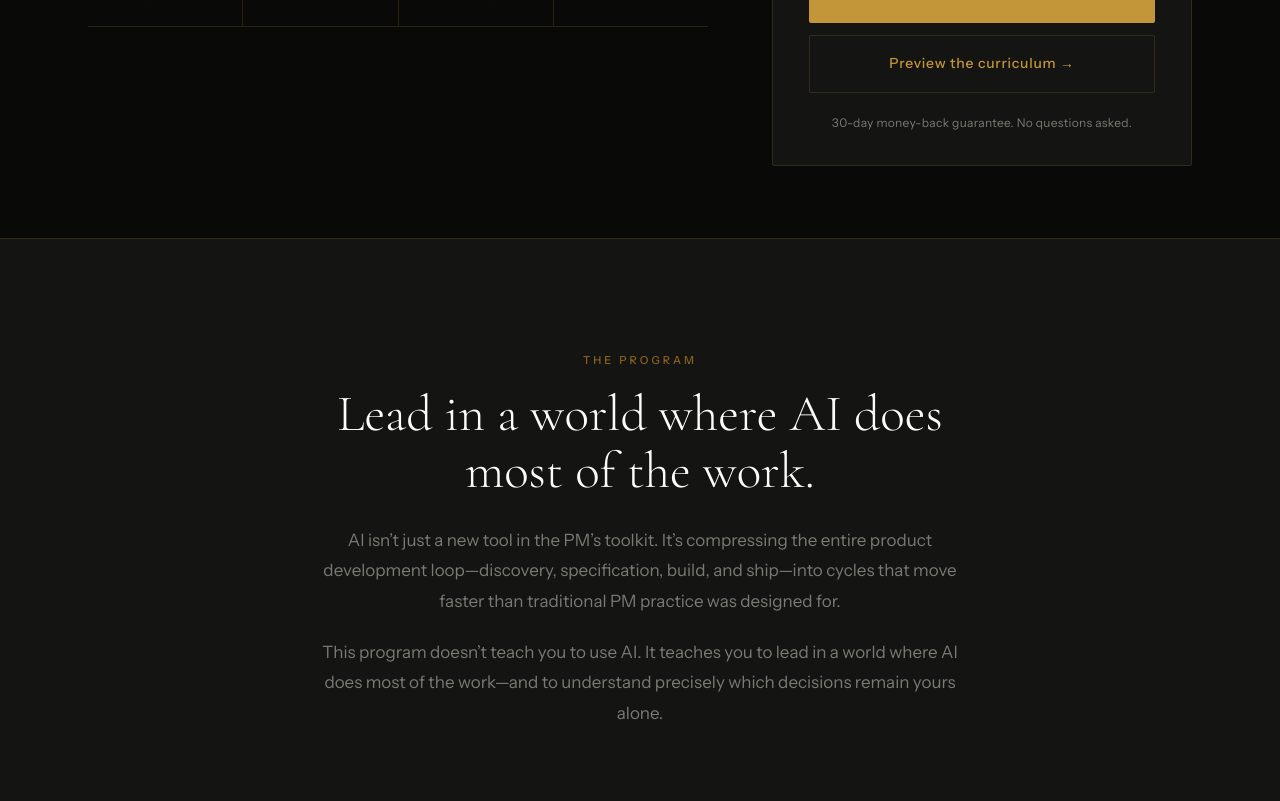
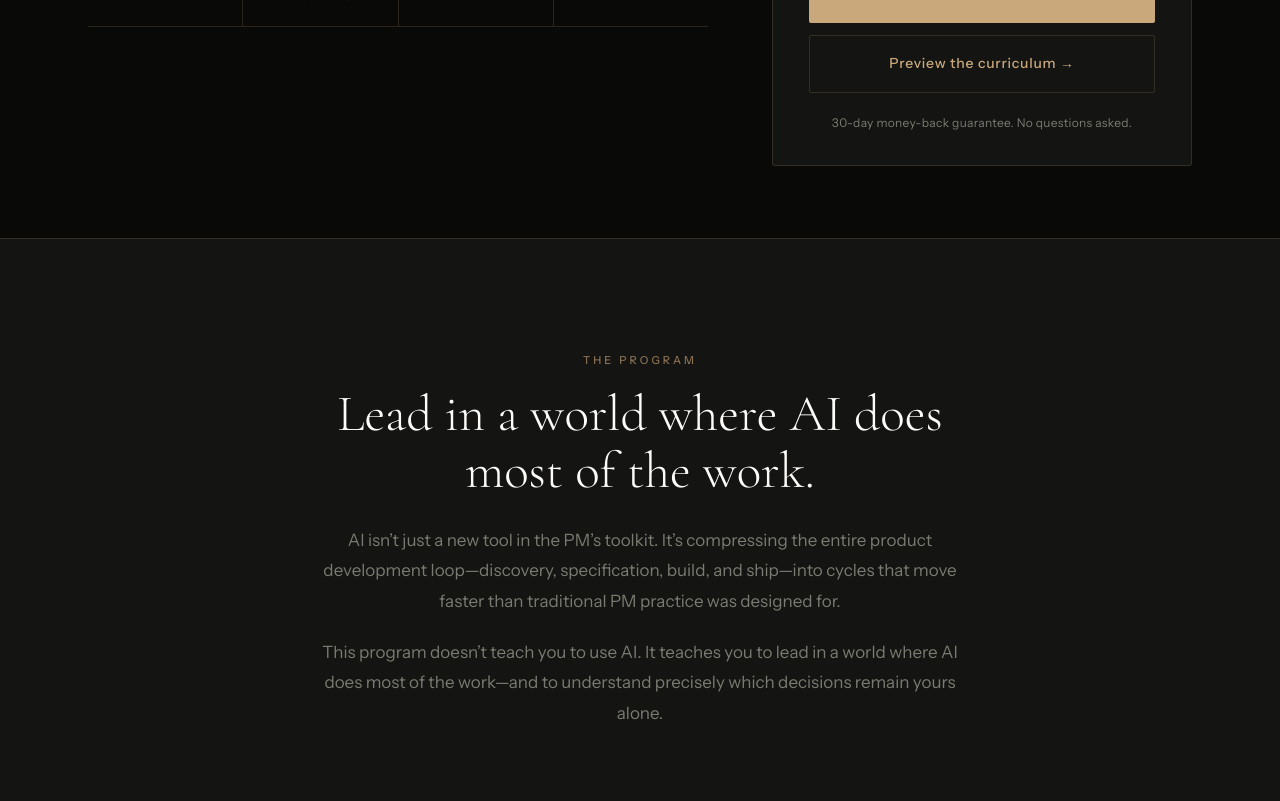
Before and after one commit to madelinegit/course_platform, a website: page public/index.html in a window 1280 px wide. Shown: the part 643-1444 px from the top of the page. Drawn offline with nearby package versions, Linux system fonts and the light colour scheme.

Commit message:
Swap gold to champagne tone
Replace saturated amber (#C4963A) with muted warm champagne (#C9A87C)
to differentiate from the common AI site gold palette.

Co-Authored-By: Claude Sonnet 4.6 <noreply@anthropic.com>

```diff
--- a/public/css/anpl.css
+++ b/public/css/anpl.css
@@ -10,14 +10,14 @@
   --dark:        #090907;
   --dark-2:      #141412;
   --dark-3:      #1E1E1B;
-  --gold:        #C4963A;
-  --gold-light:  #E8C97A;
-  --gold-dim:    #8A6420;
+  --gold:        #C9A87C;
+  --gold-light:  #E4D0AA;
+  --gold-dim:    #8A7055;
   --white:       #FDFCF8;
   --surface:     #F7F5EF;
   --ink-3:       #7A7A72;
   --ink-4:       #B0B0A6;
-  --border:      rgba(196,150,58,0.18);
+  --border:      rgba(201,168,124,0.18);
 
   --font-serif:  'Cormorant Garamond', Georgia, serif;
   --font-sans:   'Instrument Sans', system-ui, sans-serif;
```
